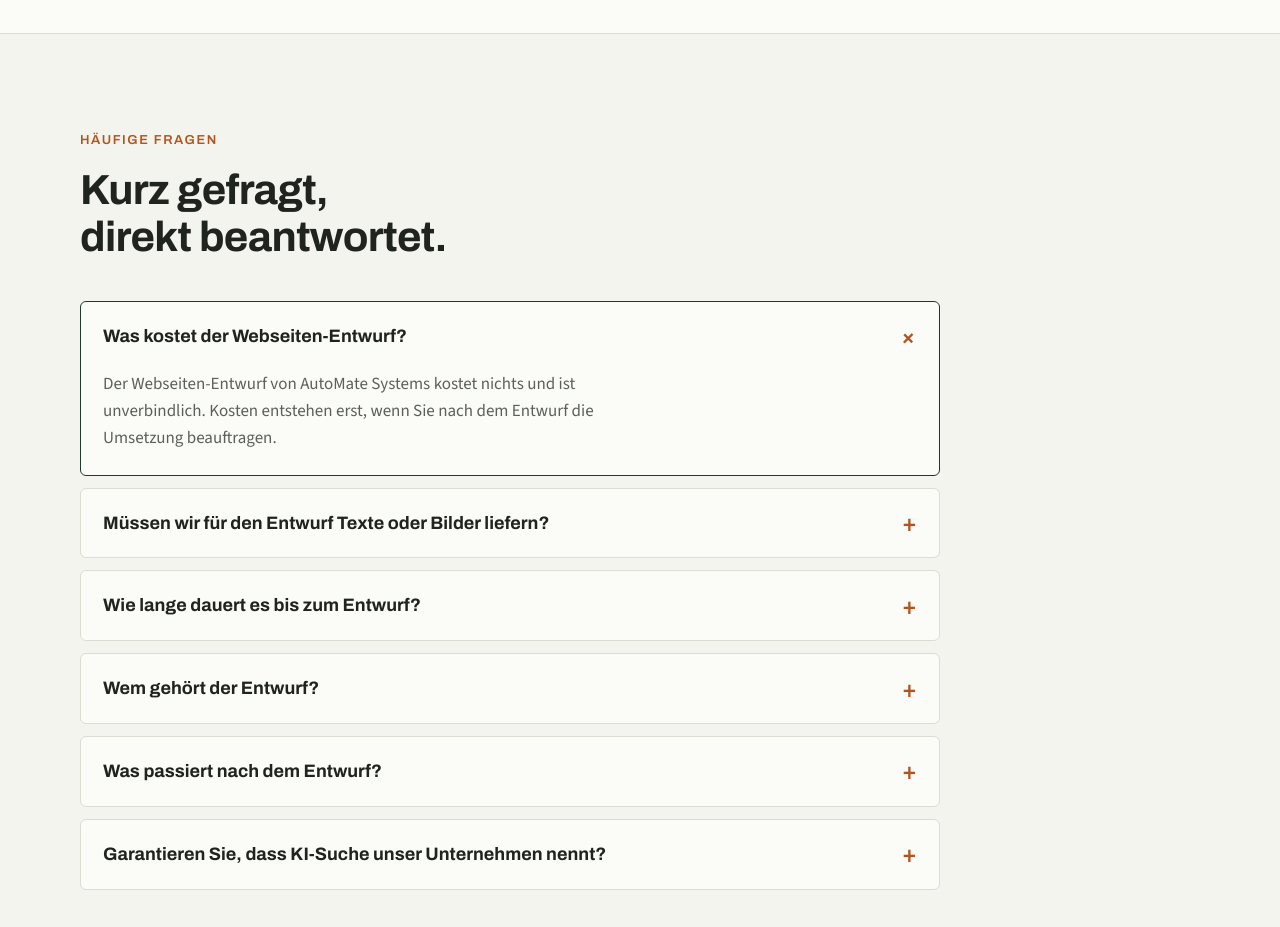
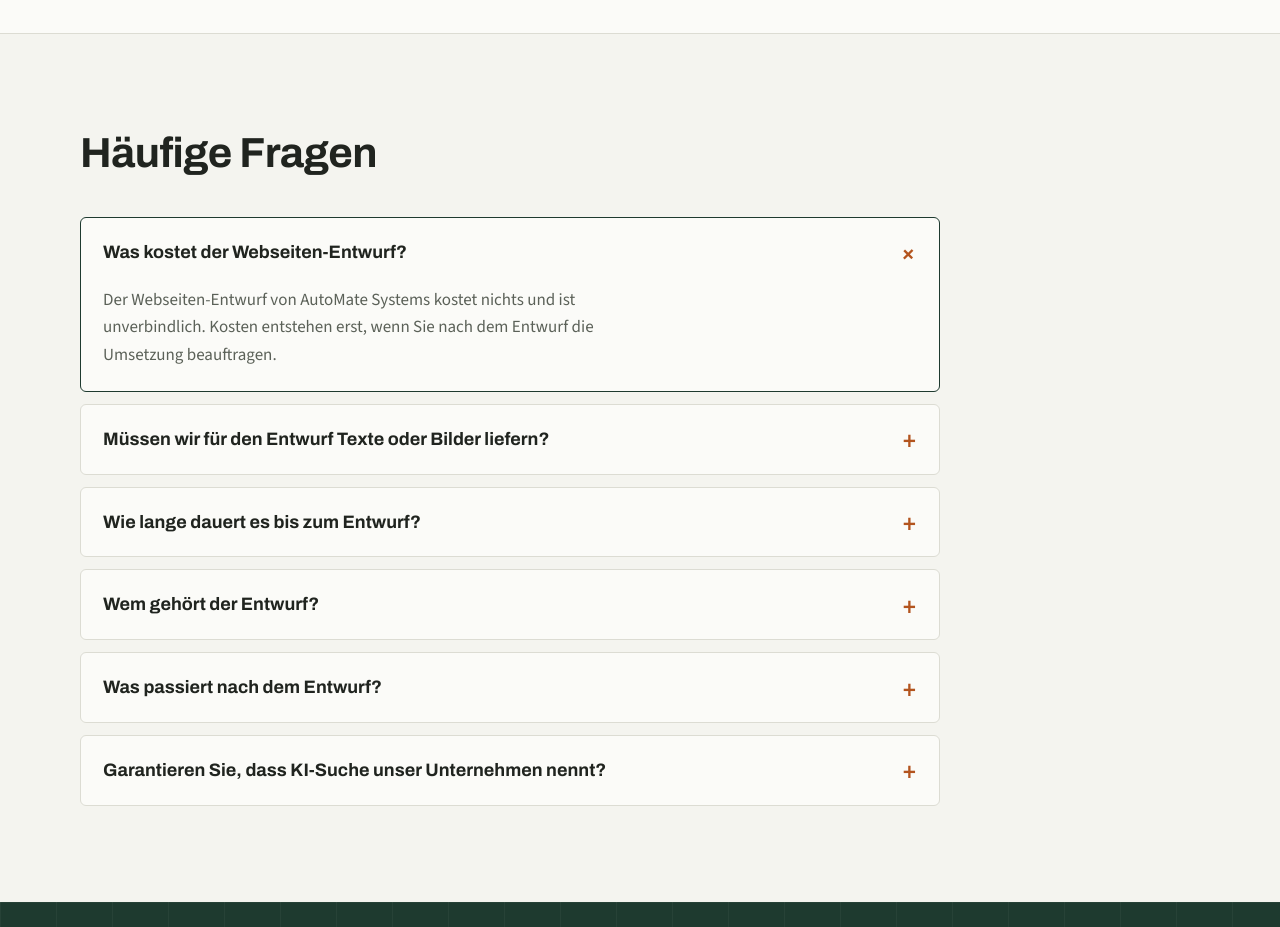
Before and after one commit to kai081572/automate-systems-site, a plain HTML site: page webseiten/index.html in a window 1280 px wide. Shown: the part 4520-5447 px from the top of the page. Drawn offline with Linux system fonts and the light colour scheme.

Commit message:
Landingpage /webseiten: FAQ-Überschrift vereinfacht
Co-Authored-By: Claude Fable 5.2 <noreply@anthropic.com>

```diff
--- a/webseiten/index.html
+++ b/webseiten/index.html
@@ -469,8 +469,7 @@ footer a:hover{text-decoration:underline}
 
 <section id="faq" aria-labelledby="h-faq">
   <div class="wrap">
-    <p class="eyebrow rv">Häufige Fragen</p>
-    <h2 id="h-faq" class="rv">Kurz gefragt, direkt beantwortet.</h2>
+    <h2 id="h-faq" class="rv">Häufige Fragen</h2>
     <div class="faq">
       <details class="rv" open>
         <summary><h3>Was kostet der Webseiten-Entwurf?</h3></summary>
```
